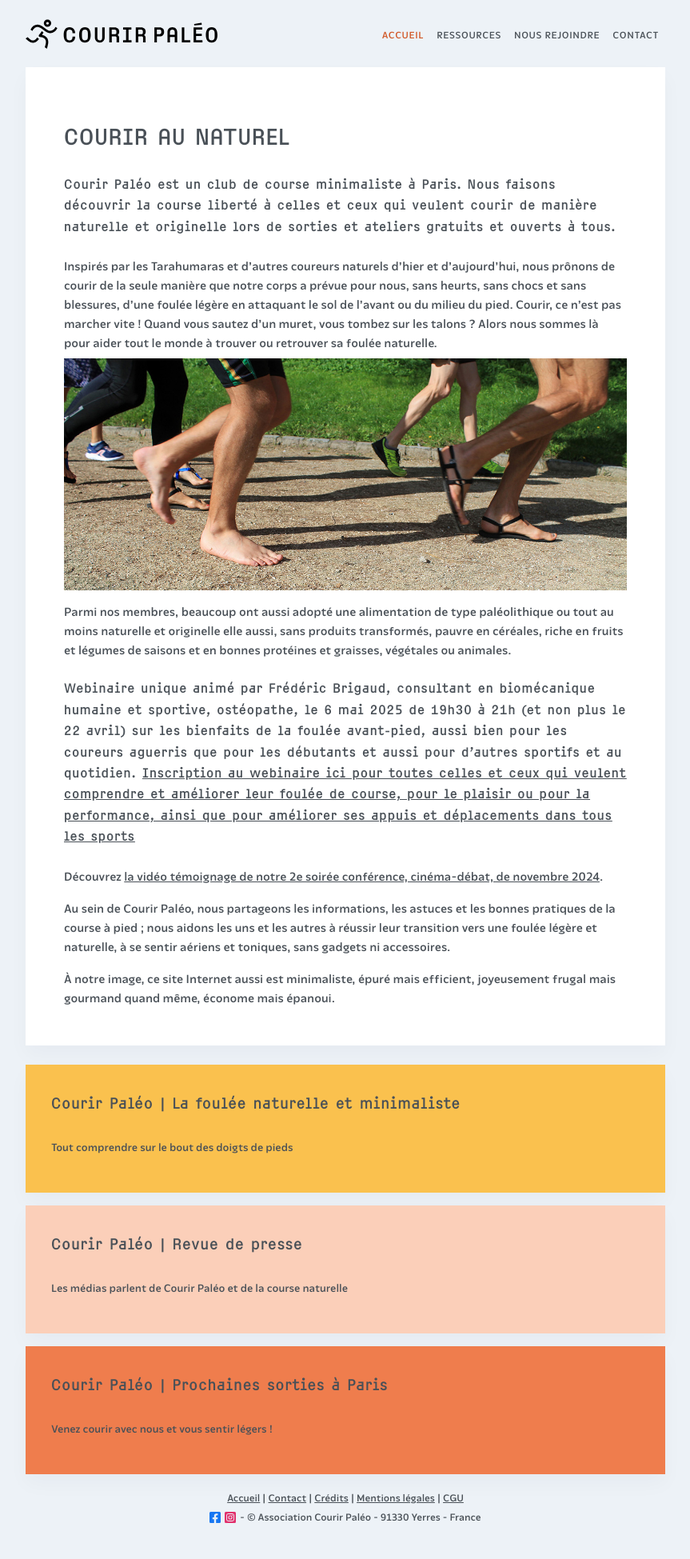
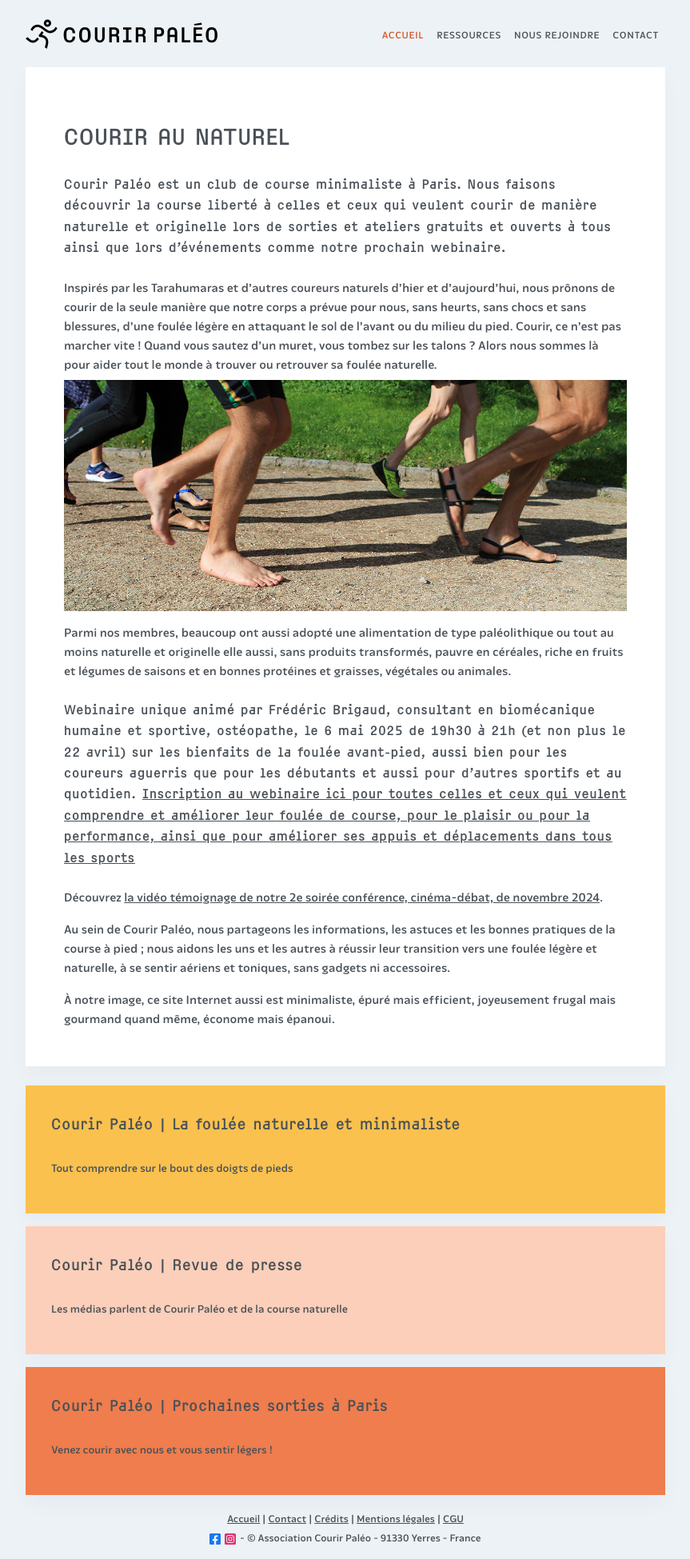
Before and after one commit to courirpaleo/courirpaleo.github.io, a Jekyll site: the page built from index.md, in a window 1280 px wide. Shown: the whole page at 80% size, without its empty margins (208-1071 px from the left). Built offline with Jekyll 4.4.1, drawn with Linux system fonts in a browser that asks for light colours; some web fonts are replaced; before the commit the page ends 1923 px from its top, so only the background shows below that.

Commit message:
Update index.md

```diff
--- a/index.md
+++ b/index.md
@@ -3,7 +3,7 @@
 description: Courir Paléo, association loi 1901 qui promeut la course naturelle et minimaliste ainsi que l'alimentation originelle de l'Homme non sédentaire. Nos sorties et ateliers à Paris sont gratuits et ouverts à tous.
 ---
 # Courir au naturel
-#### Courir Paléo est un club de course minimaliste à Paris. Nous faisons découvrir la course liberté à celles et ceux qui veulent courir de manière naturelle et originelle lors de sorties et ateliers gratuits et ouverts à tous.
+#### Courir Paléo est un club de course minimaliste à Paris. Nous faisons découvrir la course liberté à celles et ceux qui veulent courir de manière naturelle et originelle lors de sorties et ateliers gratuits et ouverts à tous ainsi que lors d'événements comme notre prochain webinaire.
 <br>Inspirés par les Tarahumaras et d’autres coureurs naturels d’hier et d'aujourd'hui, nous prônons de courir de la seule manière que notre corps a prévue pour nous, sans heurts, sans chocs et sans blessures, d’une foulée légère en attaquant le sol de l'avant ou du milieu du pied. Courir, ce n’est pas marcher vite&nbsp;! Quand vous sautez d’un muret, vous tombez sur les talons&nbsp;? Alors nous sommes là pour aider tout le monde à trouver ou retrouver sa foulée naturelle.
 <br>![Courir Paleo](/assets/images/CourirPaleo_course_Parc-Montsouris_foulees_1200px.jpg)
 <br>Parmi nos membres, beaucoup ont aussi adopté une alimentation de type paléolithique ou tout au moins naturelle et originelle elle aussi, sans produits transformés, pauvre en céréales, riche en fruits et légumes de saisons et en bonnes protéines et graisses, végétales ou animales.
```
